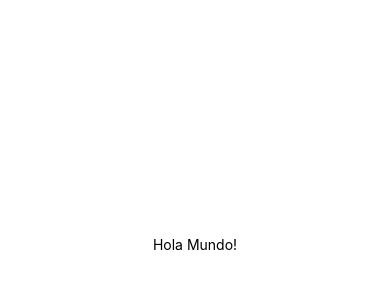
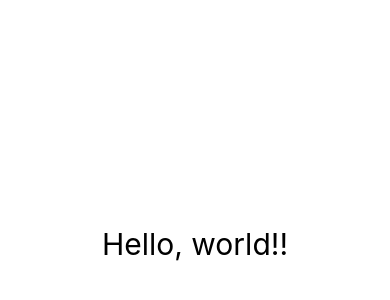
Before and after one commit to fernandopaz1/curso-react-native, a React Native app: screen / in a window 390 px wide. Shown: the part 178-478 px from the top of the page. Built offline with nearby package versions, Linux system fonts and the light colour scheme.

Commit message:
feat: version simplidicada de app.js para hacer tutorial

```diff
--- a/App.js
+++ b/App.js
@@ -1,21 +1,14 @@
 import { StatusBar } from "expo-status-bar";
+import { divide } from "lodash";
 import React from "react";
-import { StyleSheet, Text, View } from "react-native";
+import { Text, View } from "react-native";
 
-export default function App() {
-    return (
-        <View style={styles.container}>
-            <Text>Hola Mundo!</Text>
-            <StatusBar style="auto" />
-        </View>
-    );
-}
+const App = () => {
+  return (
+    <View style={{ flex: 1, justifyContent: "center", alignItems: "center" }}>
+      <Text style={{ fontSize: 30 }}>Hello, world!!</Text>
+    </View>
+  );
+};
 
-const styles = StyleSheet.create({
-    container: {
-        flex: 1,
-        backgroundColor: "#fff",
-        alignItems: "center",
-        justifyContent: "center",
-    },
-});
+export default App;
```
